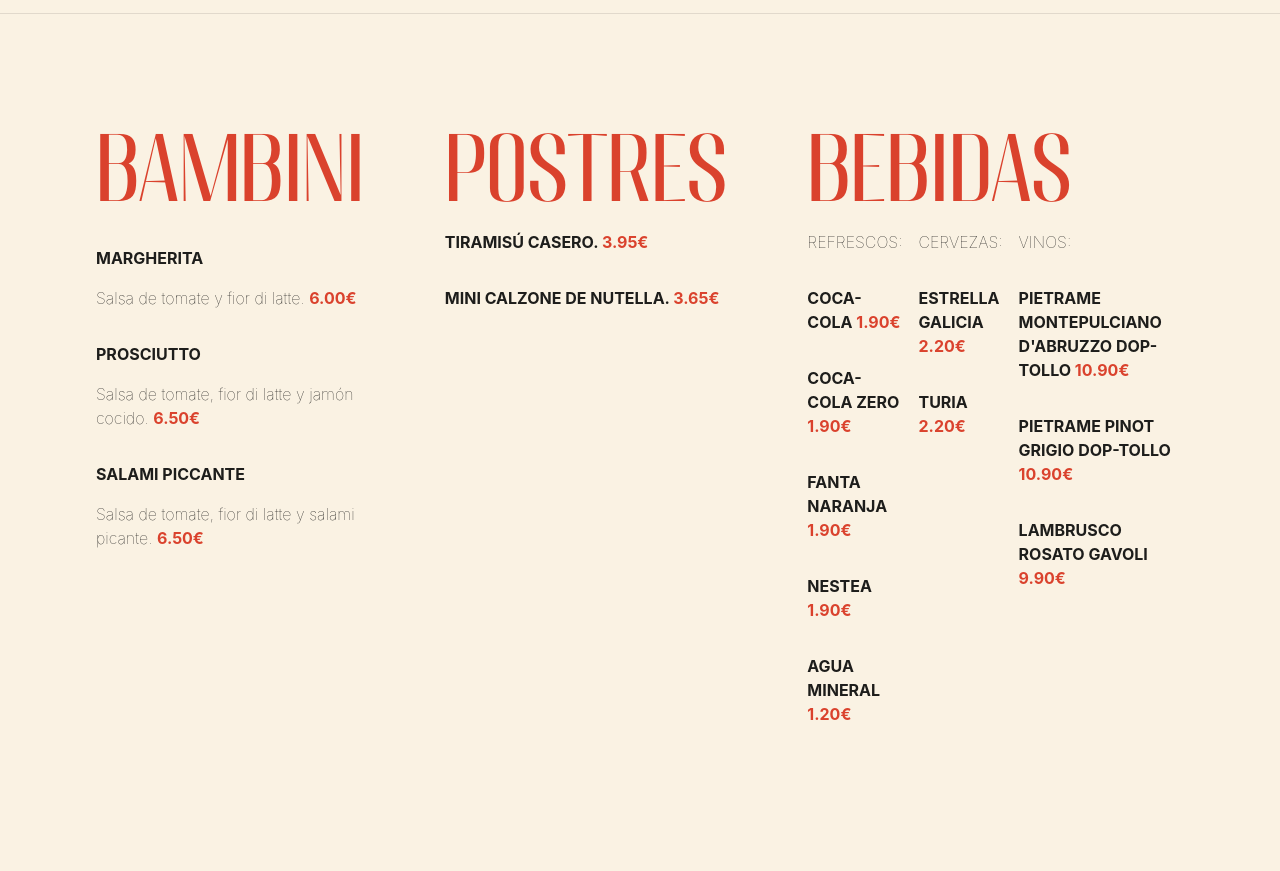
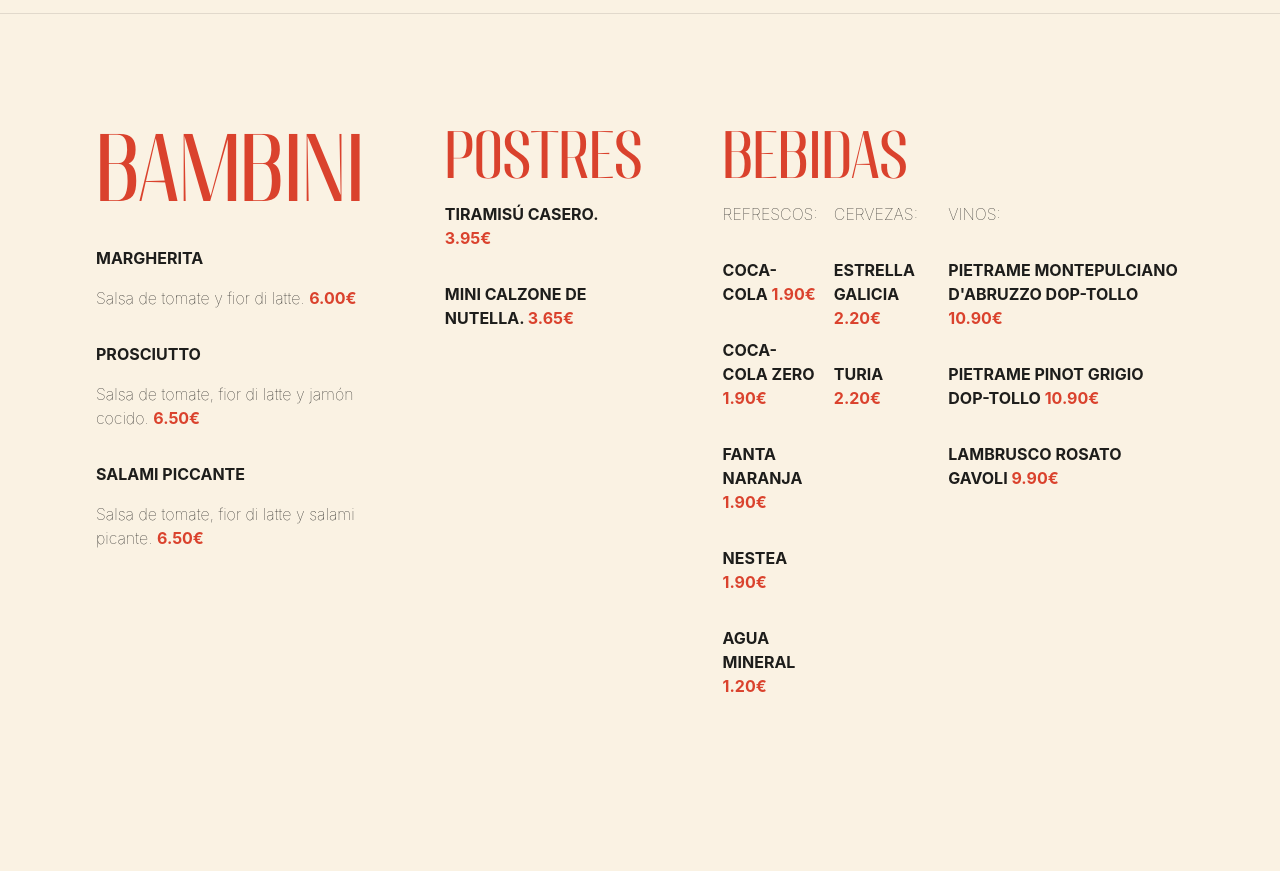
Before and after one commit to aleixnit/menu_laspiga, a plain HTML site: page index.html in a window 1280 px wide. Shown: the part 2980-3851 px from the top of the page. Drawn offline with nearby package versions, Linux system fonts and the light colour scheme.

Commit message:
cambios ultimados

```diff
--- a/index.html
+++ b/index.html
@@ -283,14 +283,14 @@
                 </div>
             </div>
             <div class="hey-section">
-                <h3 id="postres" class="migha">POSTRES</h3>
+                <h3 id="postres" class="migha" style="font-size: 3.5rem!important;">POSTRES</h3>
                 <div style="display: flex; flex-direction: column; gap: 1rem;">
                     <p class="producto">Tiramisú casero. <span class="precio">3.95€</span></p>
                     <p class="producto">Mini Calzone de Nutella. <span class="precio">3.65€</span></p>
                                 </div>
                 </div>
             <div class="hey-section">
-                <h3 class="migha">BEBIDAS</h3>
+                <h3 class="migha" style="font-size: 3.5rem!important;">BEBIDAS</h3>
                 <div class="bebidas">
                     <div style="display: flex; flex-direction: column; gap: 1rem;">
                         <p>REFRESCOS:</p>
```
